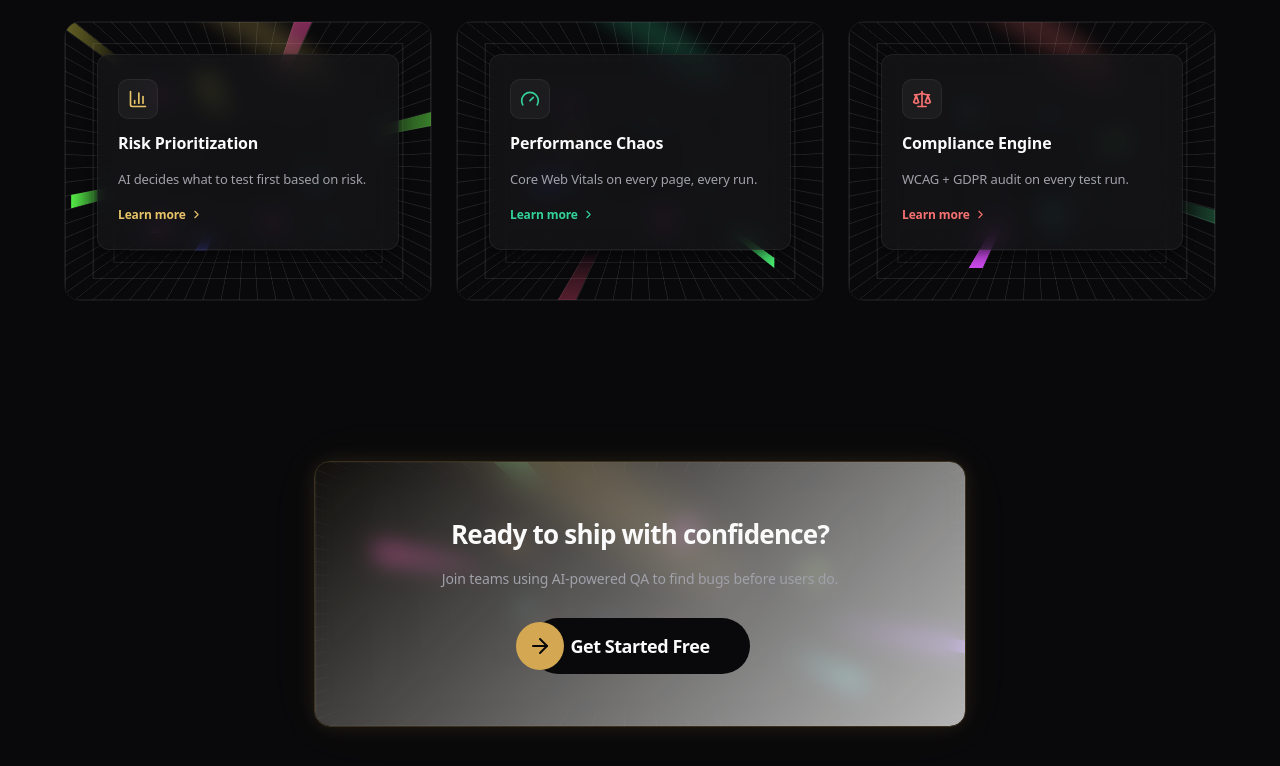
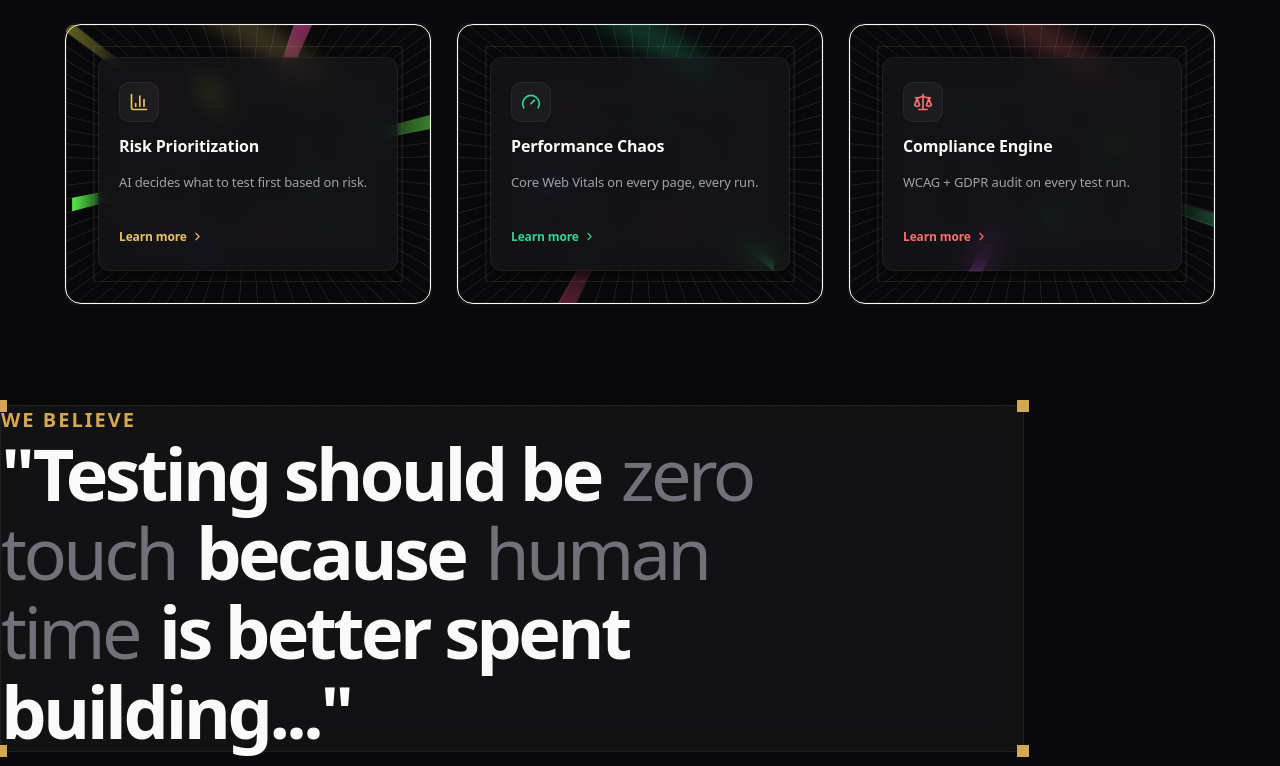
Before and after one commit to rohith2157/BUGZERO, a React (Vite) app in the folder autonomousqa-frontend/: page / in a window 1280 px wide. Shown: the part 1554-2320 px from the top of the page. Built offline with nearby package versions, Linux system fonts and the light colour scheme; no server answers.

Commit message:
feat: add animated UI components and landing page layout

```diff
--- a/autonomousqa-frontend/src/components/ui/WarpBackground.jsx
+++ b/autonomousqa-frontend/src/components/ui/WarpBackground.jsx
@@ -59,7 +59,7 @@ export function WarpBackground({
     const leftBeams = useMemo(() => generateBeams(), [generateBeams]);
 
     return (
-        <div className={cn("relative rounded-xl border p-12", className)} style={{ background: 'var(--color-bg-secondary)', ...props.style }} {...props}>
+        <div className={cn("relative rounded-xl border p-12 flex flex-col", className)} style={{ background: 'var(--color-bg-secondary)', ...props.style }} {...props}>
             <div
                 style={{
                     "--perspective": `${perspective}px`,
@@ -117,7 +117,7 @@ export function WarpBackground({
                     ))}
                 </div>
             </div>
-            <div className="relative">{children}</div>
+            <div className="relative flex-1 w-full flex flex-col">{children}</div>
         </div>
     );
 }
--- /dev/null
+++ b/autonomousqa-frontend/src/components/ui/dot-pattern-1.tsx
@@ -0,0 +1,55 @@
+import { useId } from "react";
+import { cn } from "../../lib/utils";
+
+interface DotPatternProps {
+  width?: any;
+  height?: any;
+  x?: any;
+  y?: any;
+  cx?: any;
+  cy?: any;
+  cr?: any;
+  className?: string;
+  [key: string]: any;
+}
+export function DotPattern({
+  width = 24,
+  height = 24,
+  x = 0,
+  y = 0,
+  cx = 1,
+  cy = 0.5,
+  cr = 0.5,
+  className,
+  ...props
+}: DotPatternProps) {
+  const id = useId();
+
+  return (
+    <svg
+      aria-hidden="true"
+      className={cn(
+        "pointer-events-none absolute inset-0 h-full w-full fill-[var(--text-tertiary)] opacity-30 md:opacity-40",
+        className,
+      )}
+      {...props}
+    >
+      <defs>
+        <pattern
+          id={id}
+          width={width}
+          height={height}
+          patternUnits="userSpaceOnUse"
+          patternContentUnits="userSpaceOnUse"
+          x={x}
+          y={y}
+        >
+          <circle id="pattern-circle" cx={cx} cy={cy} r={cr} />
+        </pattern>
+      </defs>
+      <rect width="100%" height="100%" strokeWidth={0} fill={`url(#${id})`} />
+    </svg>
+  );
+}
+
+export default DotPattern;
--- a/autonomousqa-frontend/src/components/ui/motion-button.tsx
+++ b/autonomousqa-frontend/src/components/ui/motion-button.tsx
@@ -1,6 +1,7 @@
 'use client'
 
 import { FC } from 'react'
+import { motion } from 'framer-motion'
 import { ArrowRight } from 'lucide-react'
 import { clsx } from 'clsx'
 import { twMerge } from 'tailwind-merge'
@@ -16,10 +17,10 @@ interface Props extends React.ButtonHTMLAttributes<HTMLButtonElement> {
 
 const MotionButton: FC<Props> = ({ label, classes, onClick, ...props }) => {
   return (
-    <button
+    <motion.button whileHover={{ scale: 1.03 }} whileTap={{ scale: 0.97 }}
       onClick={onClick}
       className={cn(
-        'bg-background group relative h-14 min-w-[220px] cursor-pointer rounded-full border-[none] outline-none',
+        'bg-background group relative h-14 w-[240px] cursor-pointer rounded-full border-[none] outline-none',
         classes
       )}
       {...props}
@@ -34,7 +35,7 @@ const MotionButton: FC<Props> = ({ label, classes, onClick, ...props }) => {
           {label}
         </span>
       </div>
-    </button>
+    </motion.button>
   )
 }
 
--- /dev/null
+++ b/autonomousqa-frontend/src/components/ui/tilt-card.tsx
@@ -0,0 +1,108 @@
+"use client"
+
+import { useRef, useState, useCallback } from "react"
+import { cn } from "@/lib/utils"
+
+export interface TiltCardProps {
+  /** Maximum tilt angle in degrees */
+  tiltLimit?: number
+  /** Scale factor on hover */
+  scale?: number
+  /** Perspective distance in pixels */
+  perspective?: number
+  /** Tilt direction: "gravitate" follows cursor, "evade" tilts away */
+  effect?: "gravitate" | "evade"
+  /** Show a spotlight that follows the cursor on hover */
+  spotlight?: boolean
+  /** Additional class name */
+  className?: string
+  /** Additional inline styles */
+  style?: React.CSSProperties
+  /** Card content */
+  children?: React.ReactNode
+}
+
+export function TiltCard({
+  tiltLimit = 15,
+  scale = 1.05,
+  perspective = 1200,
+  effect = "evade",
+  spotlight = true,
+  className,
+  style,
+  children,
+}: TiltCardProps) {
+  const cardRef = useRef<HTMLDivElement>(null)
+  const [transform, setTransform] = useState(
+    `perspective(${perspective}px) rotateX(0deg) rotateY(0deg) scale3d(1, 1, 1)`
+  )
+  const [spotlightPos, setSpotlightPos] = useState({ x: 50, y: 50 })
+  const [isHovered, setIsHovered] = useState(false)
+
+  const dir = effect === "evade" ? -1 : 1
+
+  const handlePointerMove = useCallback(
+    (e: React.PointerEvent) => {
+      const el = cardRef.current
+      if (!el) return
+      const rect = el.getBoundingClientRect()
+      const px = (e.clientX - rect.left) / rect.width
+      const py = (e.clientY - rect.top) / rect.height
+      const xRot = (py - 0.5) * (tiltLimit * 2) * dir
+      const yRot = (px - 0.5) * -(tiltLimit * 2) * dir
+      setTransform(
+        `perspective(${perspective}px) rotateX(${xRot}deg) rotateY(${yRot}deg) scale3d(${scale}, ${scale}, ${scale})`
+      )
+      if (spotlight) {
+        setSpotlightPos({ x: px * 100, y: py * 100 })
+      }
+    },
+    [tiltLimit, scale, perspective, dir, spotlight]
+  )
+
+  const handlePointerEnter = useCallback(() => {
+    setIsHovered(true)
+  }, [])
+
+  const handlePointerLeave = useCallback(() => {
+    setTransform(
+      `perspective(${perspective}px) rotateX(0deg) rotateY(0deg) scale3d(1, 1, 1)`
+    )
+    setIsHovered(false)
+  }, [perspective])
+
+  return (
+    <div
+      ref={cardRef}
+      onPointerEnter={handlePointerEnter}
+      onPointerMove={handlePointerMove}
+      onPointerLeave={handlePointerLeave}
+      className={cn("will-change-transform relative overflow-hidden", className)}
+      style={{
+        transform,
+        transition: "transform 0.2s ease-out",
+        transformStyle: "preserve-3d",
+        ...style,
+      }}
+    >
+      {children}
+      {spotlight && (
+        <div
+          className="pointer-events-none absolute inset-0 z-10 overflow-hidden"
+          style={{ opacity: isHovered ? 1 : 0, transition: "opacity 0.3s" }}
+        >
+          <div
+            className="absolute w-[200%] h-[200%] rounded-full opacity-100 dark:opacity-50"
+            style={{
+              left: `${spotlightPos.x}%`,
+              top: `${spotlightPos.y}%`,
+              transform: "translate(-50%, -50%)",
+              background:
+                "radial-gradient(circle, rgba(255,255,255,0.15) 0%, transparent 40%)",
+            }}
+          />
+        </div>
+      )}
+    </div>
+  )
+}
--- a/autonomousqa-frontend/src/pages/Landing.jsx
+++ b/autonomousqa-frontend/src/pages/Landing.jsx
@@ -10,8 +10,10 @@ import { WarpBackground } from '../components/ui/WarpBackground';
 import HeroText from '../components/ui/hero-shutter-text';
 import FlipTextReveal from '../components/ui/next-reveal';
 import { Spotlight } from '../components/ui/Spotlight';
+import { TiltCard } from '../components/ui/tilt-card';
 import { AnimatedThemeToggle } from '../components/ui/animated-theme-toggle';
 import useThemeStore from '../store/themeStore';
+import DotPattern from '../components/ui/dot-pattern-1';
 
 const features = [
     { icon: Zap, title: 'Self-Healing Tests', desc: 'Tests that auto-repair when UI changes. Zero maintenance.', accent: 'var(--color-accent-gold)' },
@@ -313,7 +315,8 @@ export default function Landing() {
                     }}
                 >
                     {features.map(({ icon: Icon, title, desc, accent }) => (
-                        <motion.div key={title} variants={item}>
+                        <motion.div key={title} variants={item} style={{ display: 'flex' }}>
+                            <TiltCard className="w-full h-full rounded-[var(--radius-lg)] border border-[var(--border-subtle)] overflow-hidden" effect="evade" scale={1.02} tiltLimit={6}>
                                 <WarpBackground
                                     beamsPerSide={3}
                                     beamSize={5}
@@ -321,8 +324,8 @@ export default function Landing() {
                                     beamDelayMax={3}
                                     perspective={100}
                                     gridColor="var(--border-default)"
-                                className="!p-8 group"
-                                style={{ borderColor: 'var(--border-subtle)', minHeight: 280, overflow: 'hidden' }}
+                                    className="!p-8 group h-full"
+                                    style={{ minHeight: 280, width: '100%' }}
                                 >
                                     <Spotlight
                                         className="-top-40 left-0 md:left-32 md:-top-20 opacity-0 transition-opacity duration-500 group-hover:opacity-100"
@@ -339,6 +342,7 @@ export default function Landing() {
                                         cursor: 'pointer',
                                         boxShadow: 'var(--shadow-md)',
                                         transition: 'border-color 0.3s ease, box-shadow 0.3s ease',
+                                        flex: 1,
                                     }}>
                                         <div style={{
                                             width: 40, height: 40, borderRadius: 10,
@@ -351,7 +355,7 @@ export default function Landing() {
                                         <h3 style={{ fontSize: 16, fontWeight: 700, letterSpacing: '-0.01em', color: 'var(--text-primary)' }}>
                                             {title}
                                         </h3>
-                                    <p style={{ fontSize: 13, color: 'var(--text-secondary)', lineHeight: 1.6, margin: 0 }}>
+                                        <p style={{ fontSize: 13, color: 'var(--text-secondary)', lineHeight: 1.6, margin: 0, flexGrow: 1 }}>
                                             {desc}
                                         </p>
                                         <div style={{ display: 'flex', alignItems: 'center', gap: 4, fontSize: 12, color: accent, fontWeight: 600, marginTop: 4 }}>
@@ -359,8 +363,50 @@ export default function Landing() {
                                         </div>
                                     </div>
                                 </WarpBackground>
+                            </TiltCard>
                         </motion.div>
                     ))}
+                </motion.div>
+            </section>
+
+            {/* Quote Section */}
+            <section className="mx-auto mb-16 mt-4 max-w-5xl px-6 md:mb-24 xl:px-0 relative z-10">
+                <motion.div
+                    initial={{ opacity: 0, y: 20 }}
+                    whileInView={{ opacity: 1, y: 0 }}
+                    viewport={{ once: true }}
+                    transition={{ duration: 0.6 }}
+                    className="relative flex flex-col items-center border"
+                    style={{ borderColor: 'var(--border-subtle)', background: 'var(--glass-subtle)', backdropFilter: 'blur(12px)' }}
+                >
+                    <DotPattern width={24} height={24} />
+
+                    <div className="absolute -left-1.5 -top-1.5 h-3 w-3" style={{ background: 'var(--color-accent-gold)' }} />
+                    <div className="absolute -bottom-1.5 -left-1.5 h-3 w-3" style={{ background: 'var(--color-accent-gold)' }} />
+                    <div className="absolute -right-1.5 -top-1.5 h-3 w-3" style={{ background: 'var(--color-accent-gold)' }} />
+                    <div className="absolute -bottom-1.5 -right-1.5 h-3 w-3" style={{ background: 'var(--color-accent-gold)' }} />
+
+                    <div className="relative z-20 mx-auto max-w-5xl rounded-[40px] py-12 px-6 md:p-16 xl:py-24 xl:px-20 w-full">
+                        <p className="md:text-md text-sm lg:text-lg xl:text-xl font-semibold tracking-widest uppercase mb-6" style={{ color: 'var(--color-accent-gold)' }}>
+                            We believe
+                        </p>
+                        <div className="text-3xl tracking-tighter md:text-5xl lg:text-6xl xl:text-7xl" style={{ color: 'var(--text-primary)', lineHeight: 1.1 }}>
+                            <div className="flex gap-2 md:gap-3 lg:gap-4 xl:gap-5 flex-wrap mb-1 md:mb-2 lg:mb-3">
+                                <h1 className="font-bold">"Testing should be</h1>
+                                <p className="font-light" style={{ color: 'var(--text-tertiary)' }}>zero</p>
+                            </div>
+                            <div className="flex gap-2 md:gap-3 lg:gap-4 xl:gap-5 flex-wrap mb-1 md:mb-2 lg:mb-3">
+                                <p className="font-light" style={{ color: 'var(--text-tertiary)' }}>touch</p>
+                                <h1 className="font-bold">because</h1>
+                                <p className="font-light" style={{ color: 'var(--text-tertiary)' }}>human</p>
+                            </div>
+                            <div className="flex gap-2 md:gap-3 lg:gap-4 xl:gap-5 flex-wrap mb-1 md:mb-2 lg:mb-3">
+                                <p className="font-light" style={{ color: 'var(--text-tertiary)' }}>time</p>
+                                <h1 className="font-bold">is better spent</h1>
+                            </div>
+                            <h1 className="font-bold">building..."</h1>
+                        </div>
+                    </div>
                 </motion.div>
             </section>
 
```
Lines whose indentation alone changed are shown as unchanged.
